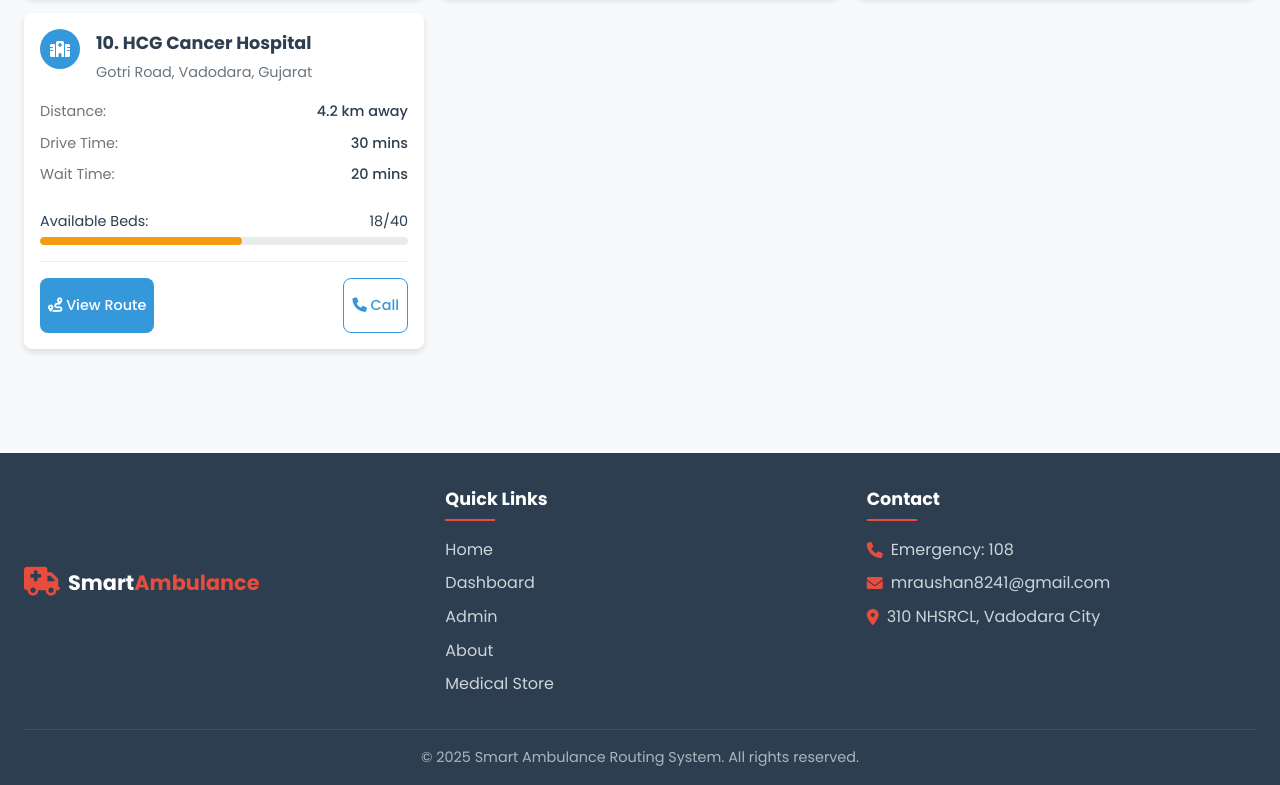
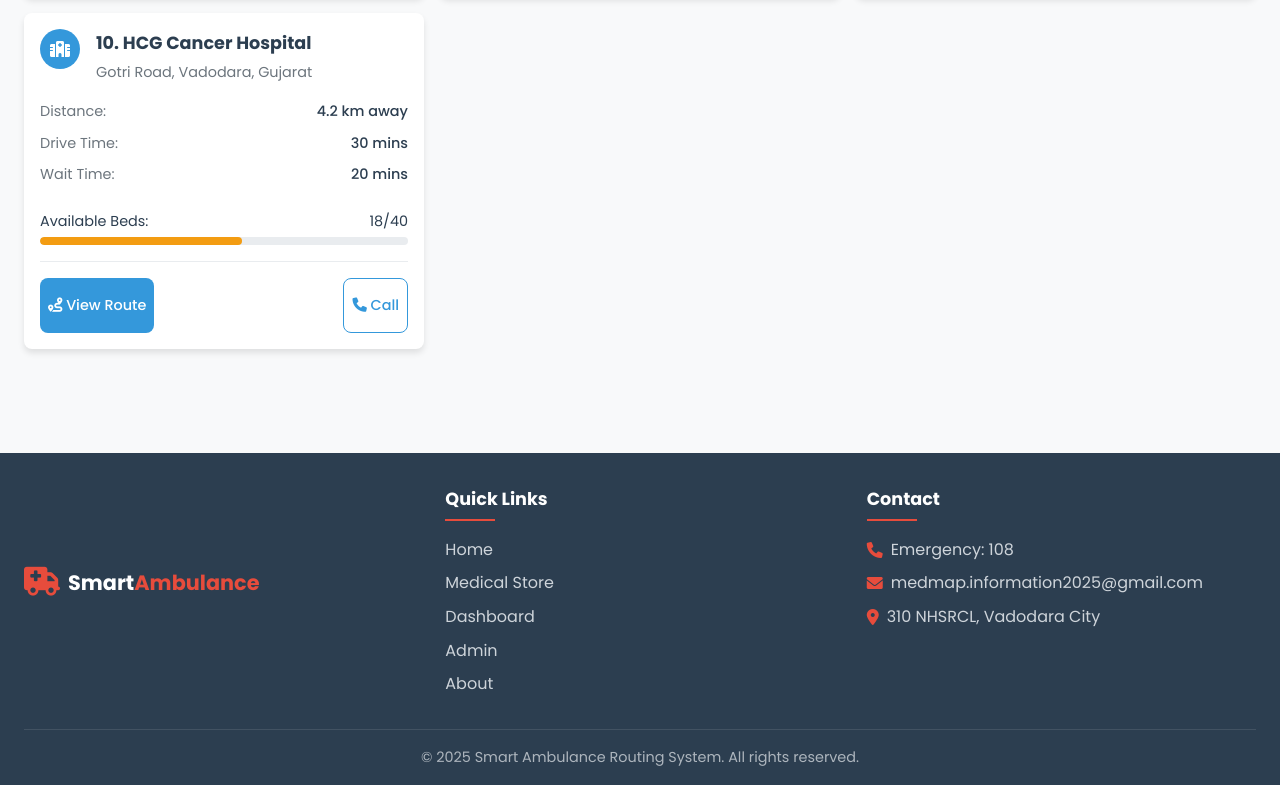
Before and after one commit to rishuxmehta/Medmap, a plain HTML site: page index.html in a window 1280 px wide. Shown: the part 2436-3221 px from the top of the page. Drawn offline with nearby package versions, Linux system fonts and the light colour scheme; no server answers.

Commit message:
index.html

```diff
--- a/index.html
+++ b/index.html
@@ -666,16 +666,16 @@
                     <h3>Quick Links</h3>
                     <ul>
                         <li><a href="index.html">Home</a></li>
+                        <li><a href="medical-store.html">Medical Store</a></li>
                         <li><a href="dashboard.html">Dashboard</a></li>
                         <li><a href="admin.html">Admin</a></li>
                         <li><a href="about.html">About</a></li>
-                        <li><a href="medical-store.html">Medical Store</a></li>
                     </ul>
                 </div>
                 <div class="footer-contact">
                     <h3>Contact</h3>
                     <p><i class="fas fa-phone"></i> Emergency: 108</p>
-                    <p><i class="fas fa-envelope"></i> mraushan8241@gmail.com</p>
+                    <p><i class="fas fa-envelope"></i> medmap.information2025@gmail.com</p>
                     <p><i class="fas fa-map-marker-alt"></i> 310 NHSRCL, Vadodara City</p>
                 </div>
             </div>
```
